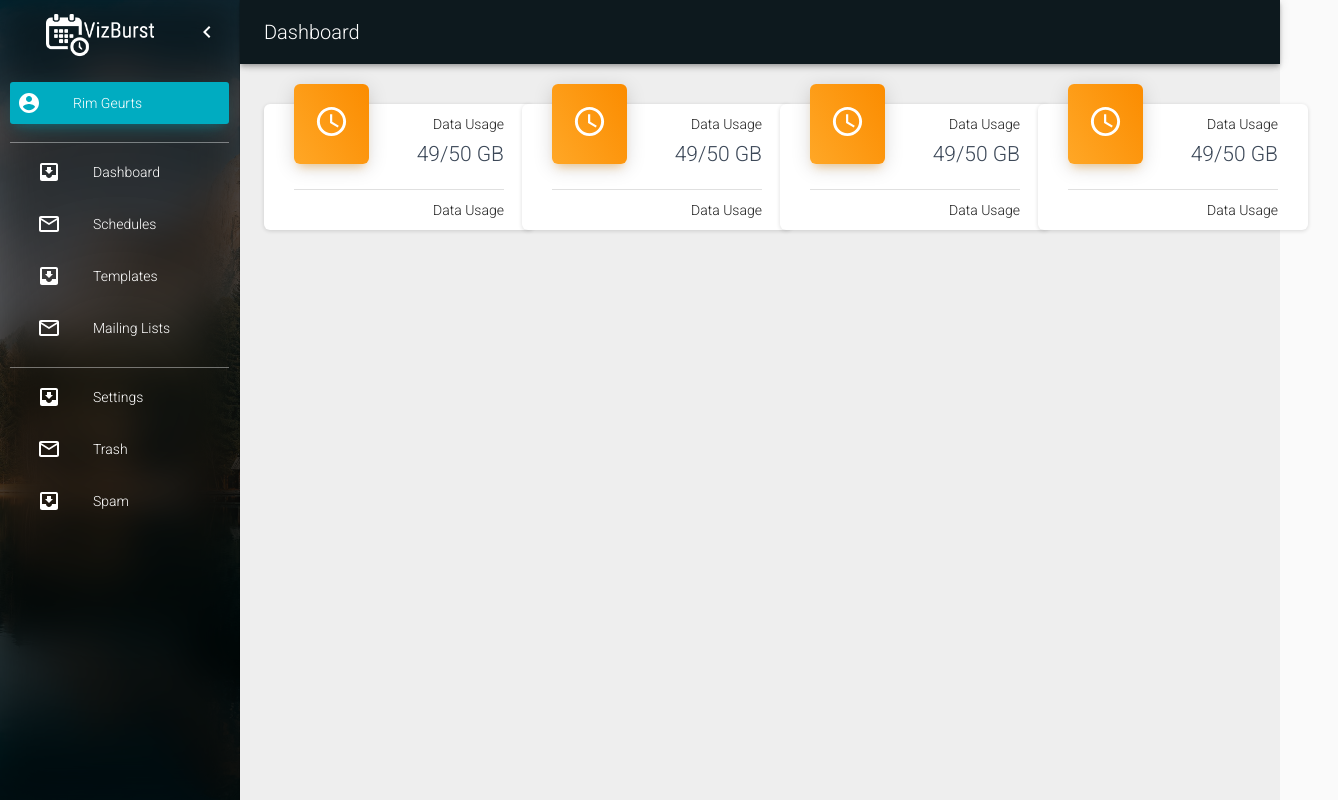
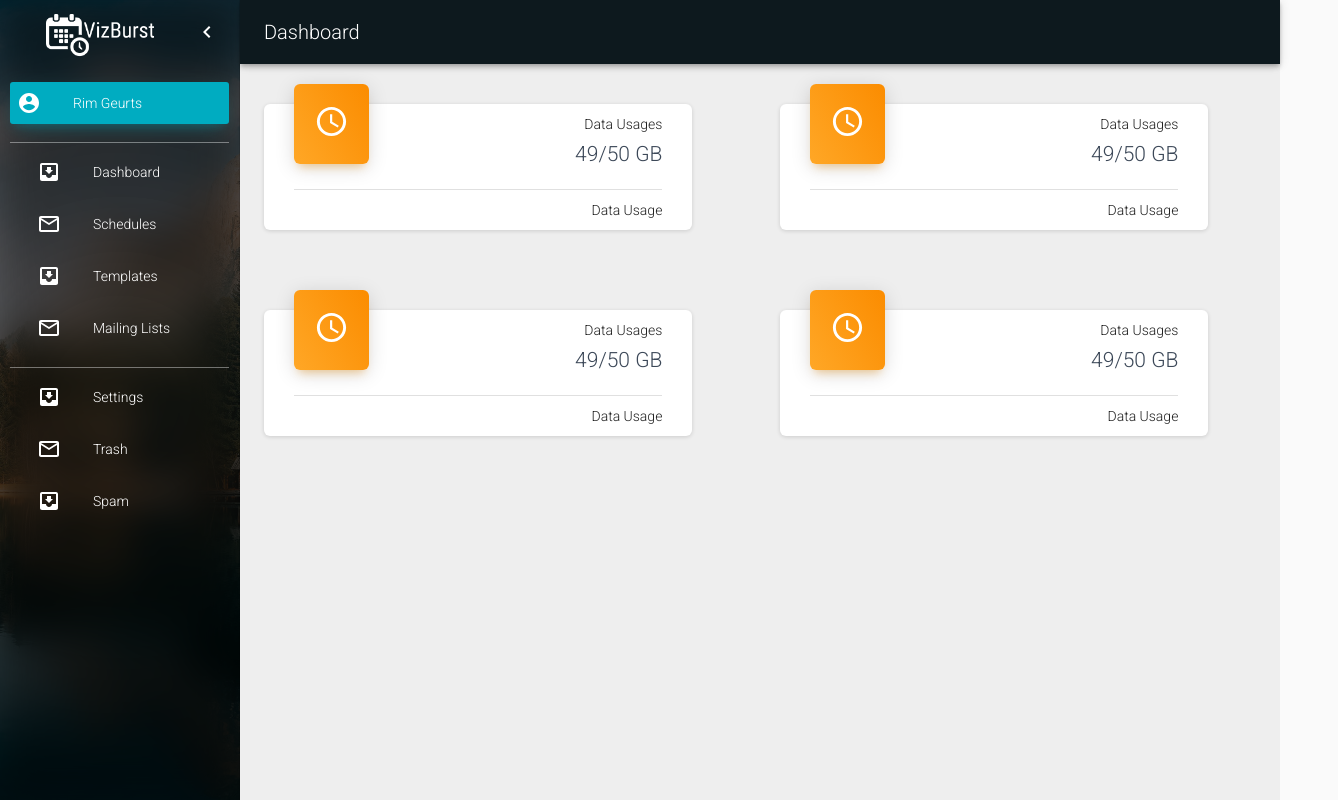
Before and after one commit to rimgeurts/VizBurst, a React (Create React App) app: page /dashboard in a window 1280 px wide. Shown: the whole page, 1338 px wide, since content can reach past the window. Built offline with nearby package versions, Linux system fonts and the light colour scheme.

Commit message:
safety backup

```diff
--- a/src/components/Card.jsx
+++ b/src/components/Card.jsx
@@ -12,9 +12,6 @@ const useStyles = makeStyles(theme => ({
     flexGrow: 1
   },
   base: {
-    display: 'inline-block',
-    maxWidth: '33%',
-    minWidth: '300px',
     //marginLeft:'20px',
     borderRadius: "6px",
     backgroundColor: "transparent"
@@ -70,7 +67,7 @@ export default function Card() {
         <ScheduleIcon className={classes.icon}> </ScheduleIcon>
       </div>
       <div className={classes.card}>
-        <div className={classes.infoHeader}>Data Usage</div>
+        <div className={classes.infoHeader}>Data Usages</div>
         <p className={classes.infoValue}>49/50 GB</p>
         <Divider />
         <div className={classes.infoBottom}  >Data Usage</div>
--- a/src/layouts/Dashboard.jsx
+++ b/src/layouts/Dashboard.jsx
@@ -25,16 +25,16 @@ const Dashboard = () => {
         alignItems="center"
         spacing={5}
       >
-        <Grid className={classes.root} item xs={12} sm={6} md={3} xl={3}>
+        <Grid className={classes.root} item xs={12} sm={6} md={6} xl={3}>
           <Card />
         </Grid>
-        <Grid className={classes.root} item xs={12} sm={6} md={3} xl={3}>
+        <Grid className={classes.root} item xs={12} sm={6} md={6} xl={3}>
           <Card />
         </Grid>
-        <Grid className={classes.root} item xs={12} sm={6} md={3} xl={3}>
+        <Grid className={classes.root} item xs={12} sm={6} md={6} xl={3}>
           <Card />
         </Grid>
-        <Grid className={classes.root} item xs={12} sm={6} md={3} xl={3}>
+        <Grid className={classes.root} item xs={12} sm={6} md={6} xl={3}>
           <Card />
         </Grid>
       </Grid>
```
